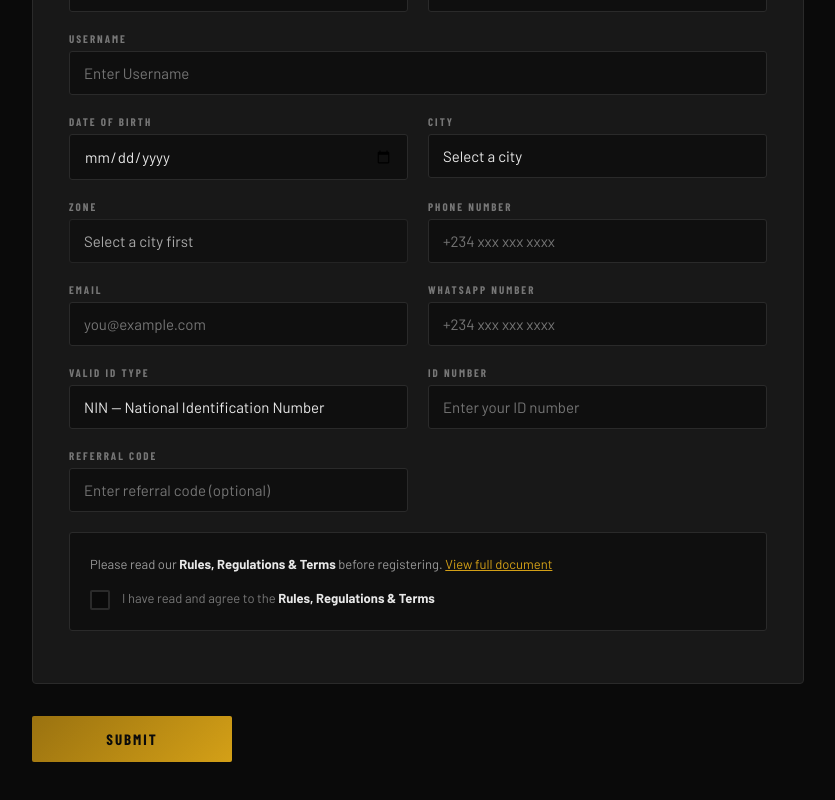
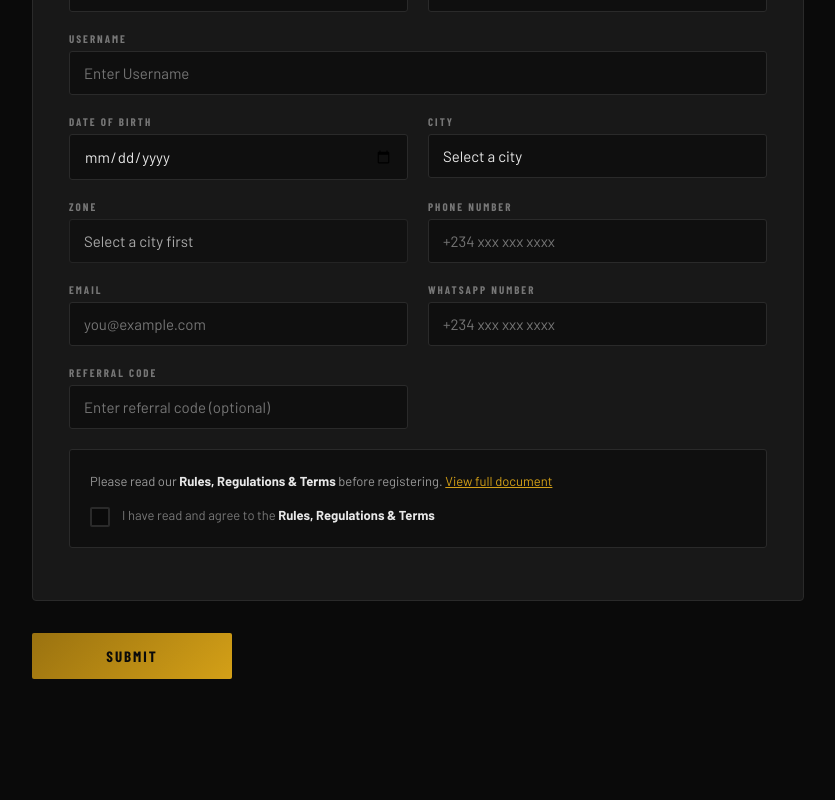
Before and after one commit to chuksdsilent/content-seasons-of-legend, a React (Vite) app: page / in a window 1280 px wide. Shown: the part 629-1429 px from the top of the page, without its empty margins (222-1057 px from the left). After the commit the page ends 1388 px from the top, so only its background shows below. Built offline with nearby package versions, Linux system fonts and the light colour scheme; a web font is replaced by a local one.

Commit message:
initial commit

```diff
--- a/src/App.jsx
+++ b/src/App.jsx
@@ -42,8 +42,6 @@ const INITIAL_FORM = {
   city: '',
   zone: '',
   referralCode: '',
-  idType: 'NIN',
-  idNumber: '',
   phoneNumber: '',
   taxAcknowledged: false,
   antiWageringAgreed: false,
@@ -91,7 +89,6 @@ export default function App() {
     }
     if (!form.city) errs.city = 'City is required';
     if (!form.zone) errs.zone = 'Zone is required';
-    if (!form.idNumber.trim()) errs.idNumber = 'ID number is required';
     if (!form.phoneNumber.trim()) errs.phoneNumber = 'Phone number is required';
     if (!form.termsAccepted) errs.termsAccepted = 'You must accept the terms and conditions';
 
--- a/src/components/StepProfile.jsx
+++ b/src/components/StepProfile.jsx
@@ -139,21 +139,6 @@ export default function StepProfile({ form, errors, set, cities, zones, submitRe
               onChange={e => set('whatsapp', e.target.value)}
             />
           </Field>
-          <Field label="Valid ID Type">
-            <select value={form.idType} onChange={e => set('idType', e.target.value)}>
-              <option value="NIN">NIN — National Identification Number</option>
-              <option value="Passport">International Passport</option>
-              <option value="Drivers License">Driver&apos;s License</option>
-            </select>
-          </Field>
-          <Field label="ID Number" error={errors.idNumber}>
-            <input
-              className={errors.idNumber ? 'error' : ''}
-              placeholder="Enter your ID number"
-              value={form.idNumber}
-              onChange={e => set('idNumber', e.target.value)}
-            />
-          </Field>
           <Field label="Referral Code" error={errors.referralCode}>
             <input
               className={errors.referralCode ? 'error' : ''}
```
